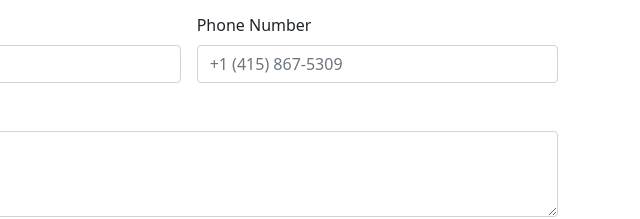
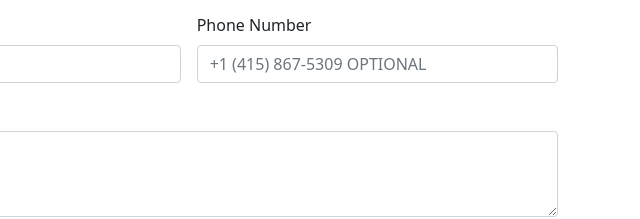
Before and after one commit to PopUps/formsubmit, a plain HTML site: page index.html in a window 1280 px wide. Shown: the part 177-396 px from the top of the page, 640-1280 px from the left. Drawn offline with nearby package versions, Linux system fonts and the light colour scheme.

Commit message:
Update.index

```diff
--- a/index.html
+++ b/index.html
@@ -36,7 +36,7 @@
           </div>
           <div class="col-md-4">
             <label for="phoneNumber" class="form-label">Phone Number</label>
-            <input type="text" class="form-control" name="phone" id="phoneNumber" placeholder="+1 (415) 867-5309">
+            <input type="text" class="form-control" name="phone" id="phoneNumber" placeholder="+1 (415) 867-5309 OPTIONAL">
           </div>
           <div class="col-md-12">
             <label for="comments" class="form-label">Comments, questions?</label>
```
